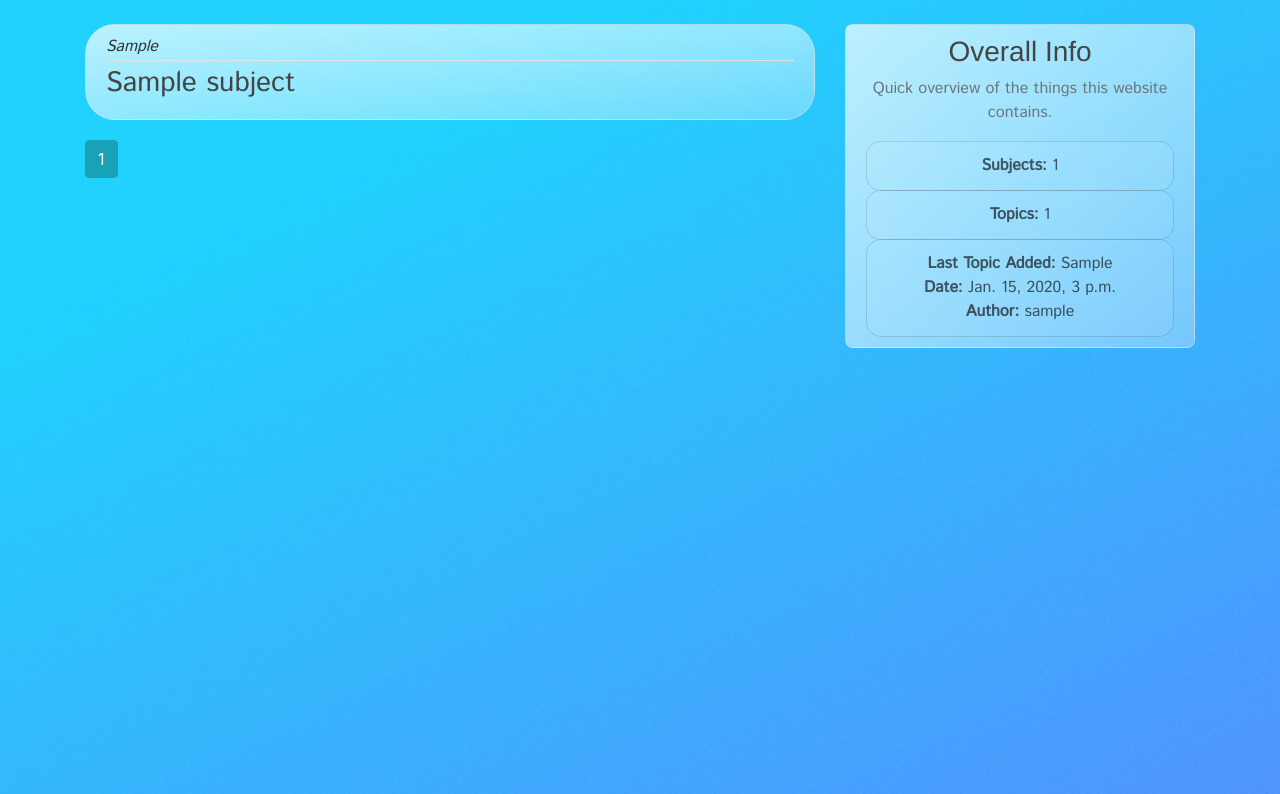
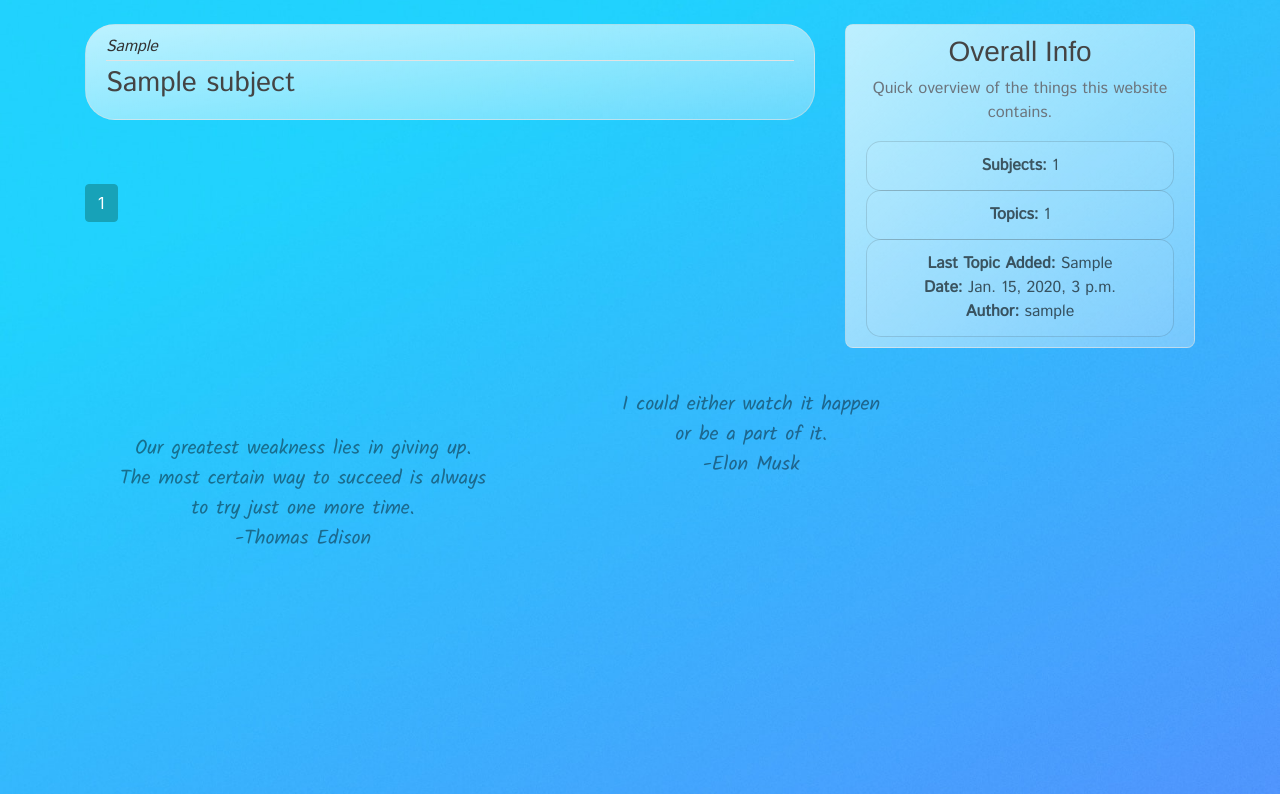
Before and after one commit to Jasurbek16/UTips, a Django app: page / in a window 1280 px wide. Shown: the part 56-850 px from the top of the page. Run offline with Django 3.2, Linux system fonts and the light colour scheme; tables that the repository leaves empty hold one stand-in row (values such as "Sample post"); some libraries are stand-ins or nearby versions.

Commit message:
add quotes

```diff
--- a/UTipsApp/static/UTipsApp/main.css
+++ b/UTipsApp/static/UTipsApp/main.css
@@ -212,6 +212,22 @@
     position: relative;
   }
 
+  .quote-mobile {
+    display: none;
+  }
+
+  .quote-desktop {
+    display: inline-block;
+    color:rgba(0, 0, 0, 0.438);
+    font-family: Kalam;
+    font-size: 20px;
+    position: absolute;
+    left: 50px;
+    top: 410px;
+    text-align:center;
+
+  }
+
   .tablet {
     display: none;
   }
@@ -348,6 +364,21 @@
 
   }
 
+  .quote-mobile {
+    display: inline-block;
+    color:rgba(0, 0, 0, 0.438);
+    font-family: Kalam;
+    font-size: 18px;
+    position: absolute;
+    left: 50px;
+    top: 310px;
+    text-align:center;
+  }
+
+  .quote-desktop {
+    display: none;
+  }
+
   .desktop {
     display: none;
   }
--- a/UTipsApp/templates/UTipsApp/add_topic.html
+++ b/UTipsApp/templates/UTipsApp/add_topic.html
@@ -1,5 +1,6 @@
 {% extends 'UTipsApp/base.html' %}
 {% load crispy_forms_tags %}
+
 {% block content %}
     <div class = "content-section">
         <form  method = "POST">
--- a/UTipsApp/templates/UTipsApp/home.html
+++ b/UTipsApp/templates/UTipsApp/home.html
@@ -43,7 +43,20 @@
 
 {% endif %}
 
+<div class="quote-desktop">
+	Our greatest weakness lies in giving up. <br> The most certain way to succeed is always <br> to try just one more time. <br> -Thomas Edison
+</div>
+<div class="quote-desktop" style="position: relative; left: 500px; top: 250px;">
+	I could either watch it happen <br> or be a part of it. <br> -Elon Musk
+</div>
+
+<div class="quote-mobile">
+	I think it is possible for ordinary <br> people to choose to be extraordinary. <br>-Elon Musk
+</div>
+
 {% endblock content %}
+
+
 
 {% block sidebar %}
 	<div class="col-md-4" id = "sidebar-box">
--- a/UTipsApp/templates/UTipsApp/topic_list.html
+++ b/UTipsApp/templates/UTipsApp/topic_list.html
@@ -52,6 +52,7 @@
 {% endif %}
 
 {% endblock content %}
+
 {% block sidebar %}
 	<div class="col-md-4" id = "sidebar-topics">
 		<div class="content-section">
--- a/UTipsApp/views.py
+++ b/UTipsApp/views.py
@@ -13,7 +13,7 @@ from django.contrib.auth.models import User
 
 def home(request):
     subjects = Subjects.objects.order_by('name').all()
-    pages = Paginator(subjects, 4)
+    pages = Paginator(subjects, 2)
     page = request.GET.get('page')
     subject_page = pages.get_page(page)
 
@@ -31,7 +31,7 @@ def home(request):
 def UserTopics(request, name):
     user = get_object_or_404(User, username=name)
     topics = Info.objects.filter(author=user).order_by('-date_shared')
-    pages = Paginator(topics, 3)
+    pages = Paginator(topics, 2)
     page = request.GET.get('page')
     topic_page = pages.get_page(page)
 
@@ -58,7 +58,7 @@ def subject_details(request, pk):
     # For the single subject
     subject = Subjects.objects.get(id=pk)
     topics = subject.info_set.order_by("-date_shared")
-    pages = Paginator(topics, 3)
+    pages = Paginator(topics, 2)
     page = request.GET.get('page')
     topic_page = pages.get_page(page)
     context = {
```
Also changed, not shown: users/templates/users/logout.html (+8 -0 lines).
